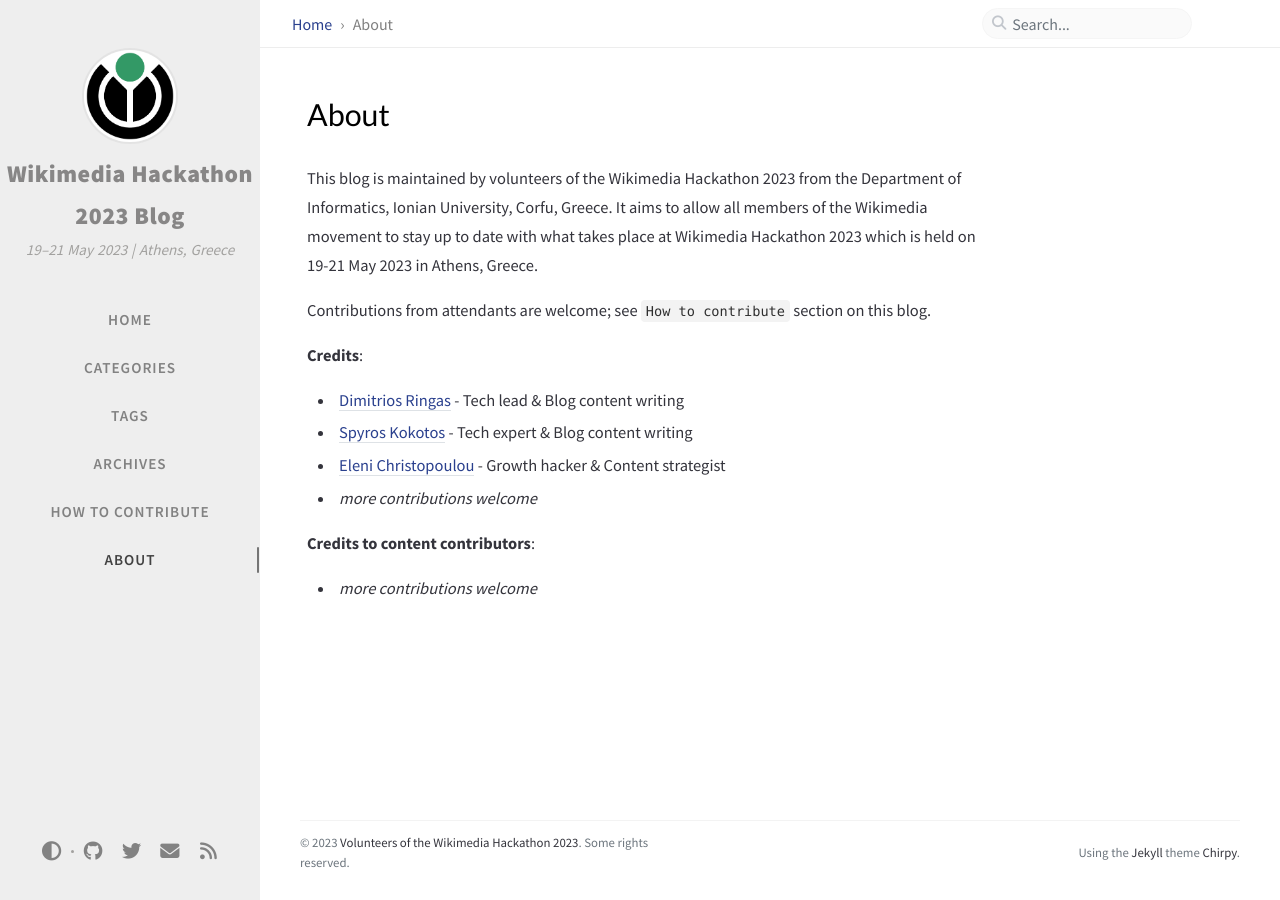
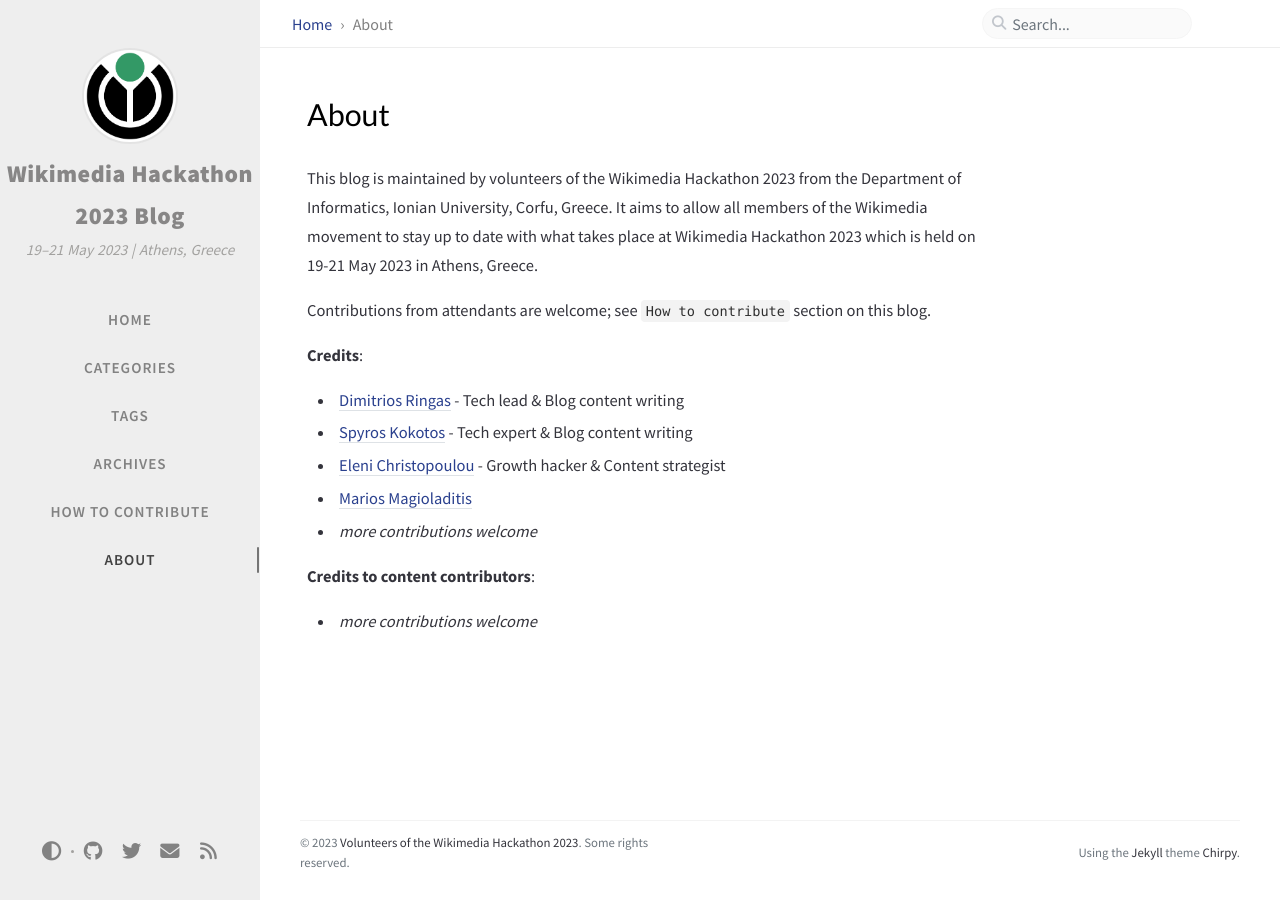
Before and after one commit to wmhack2023/wmhack2023.github.io, a Jekyll site: the page built from _tabs/about.md, in a window 1280 px wide. Built offline with Jekyll 4.4.1, drawn with Linux system fonts in a browser that asks for light colours; comment, search, counter and statistics services are not loaded.

Commit message:
Update about.md

```diff
--- a/_tabs/about.md
+++ b/_tabs/about.md
@@ -14,6 +14,7 @@
 + [Dimitrios Ringas](https://github.com/riggas-ionio/) - Tech lead & Blog content writing
 + [Spyros Kokotos](https://github.com/Greekforce1821) - Tech expert & Blog content writing
 + [Eleni Christopoulou](https://github.com/hristope-ionio/) - Growth hacker & Content strategist
++ [Marios Magioladitis](https://github.com/p20magi)
 + _more contributions welcome_
 
 
```
